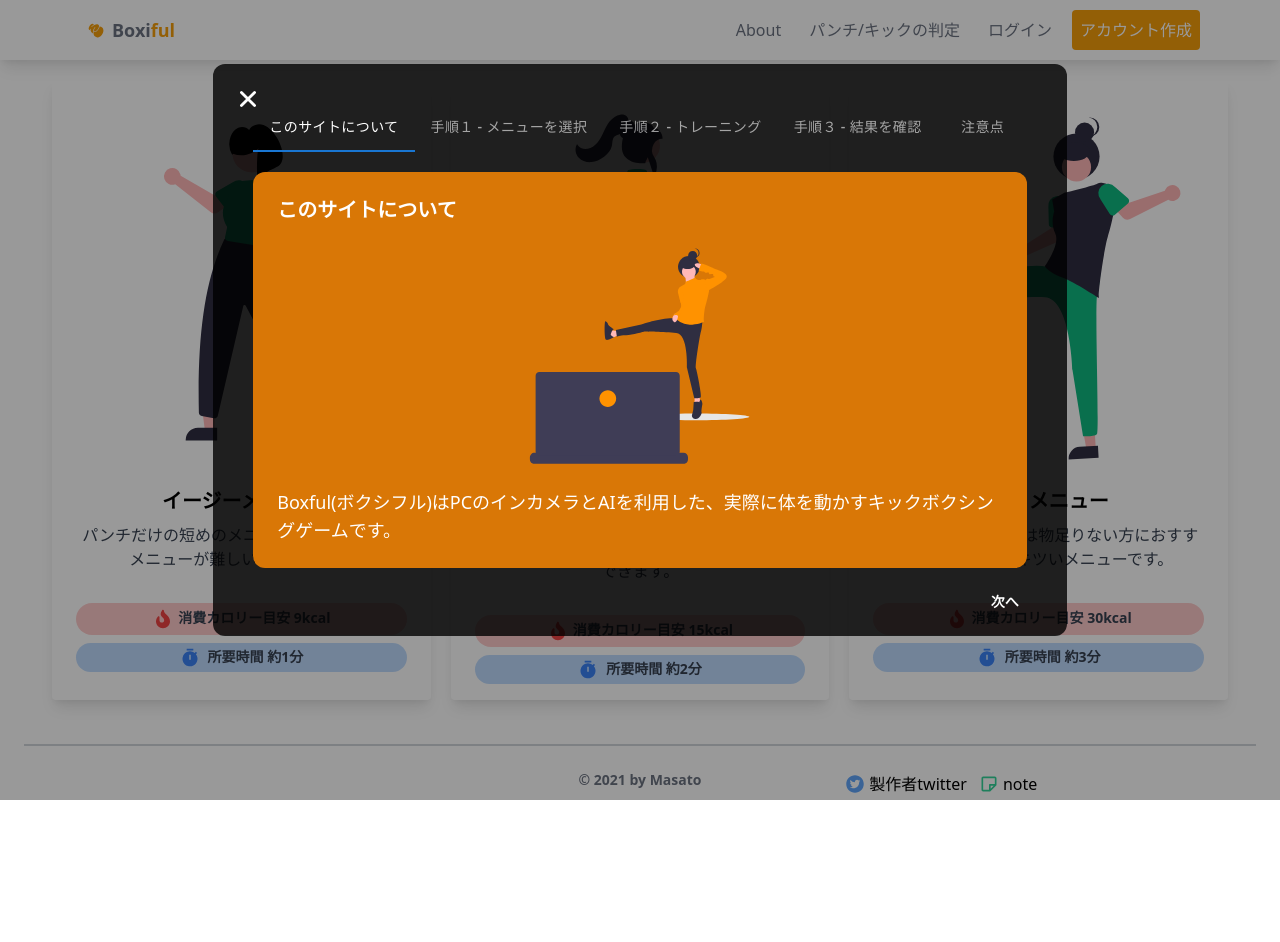
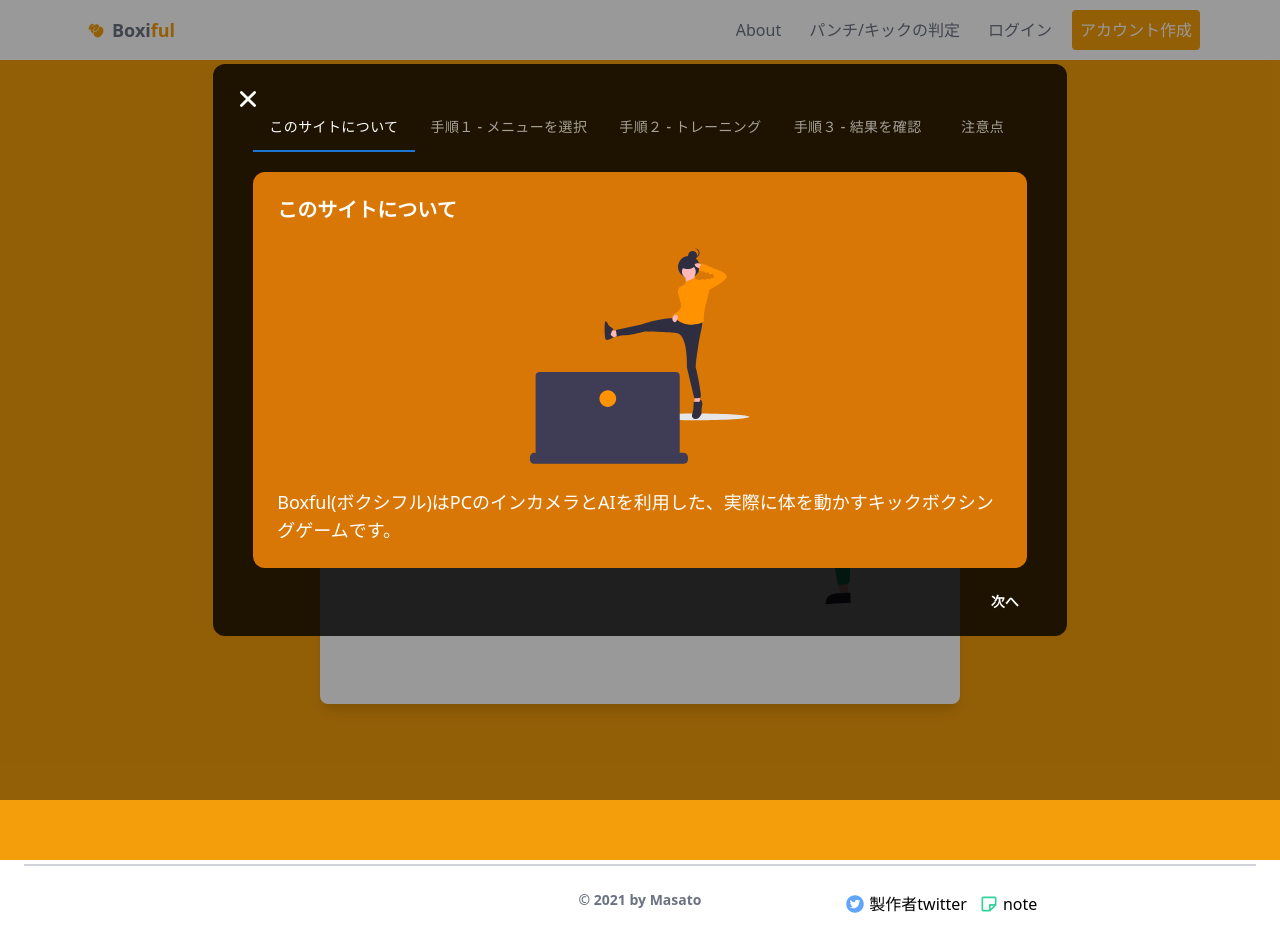
Before and after one commit to masato1230/boxiful, a React (Create React App) app: page /delete_account in a window 1280 px wide. Before the commit this address led to /. Before the commit the page ends 822 px from the top, so only its background shows below. Built offline with nearby package versions, Linux system fonts and the light colour scheme; what @mediapipe/pose would draw is missing.

Commit message:
Add Delete Account Component and api functionalities

```diff
--- /dev/null
+++ b/src/components/DeleteAccount.tsx
@@ -0,0 +1,86 @@
+import React, { useState } from 'react';
+import { GiBoxingGlove } from 'react-icons/gi';
+import hardMenuIcon from '../images/hardMenuIcon.svg';
+import API from '../api';
+import { useHistory } from 'react-router';
+import { useIsLoggedIn } from '../hooks/useIsLoggedIn';
+import { useCookies } from 'react-cookie';
+import { ACCESS_TOKEN } from '../constants/cookieKeys';
+
+const DeleteAccount = () => {
+  const { logout } = useIsLoggedIn();
+  const cookies = useCookies()[0];
+  const [errorMessage, setErrorMessage] = useState<String | null>(null);
+  const history = useHistory();
+
+  const handleSubmit = (e: React.FormEvent<HTMLFormElement>) => {
+    e.preventDefault();
+
+    API.delete('users/delete/', {
+      headers: {
+        Authorization: `JWT ${cookies[ACCESS_TOKEN]}`,
+      },
+    })
+      .then(() => {
+        logout();
+        history.push('/');
+      })
+      .catch((error) => {
+        if (error.response.status === 401) {
+          setErrorMessage('アカウントを削除するには、ログインが必要です。');
+        } else {
+          setErrorMessage(error.response.data);
+        }
+      });
+  };
+
+  return (
+    <div className="flex flex-col items-center flex-1 px-4 sm:px-0 bg-yellow-500 h-screen pt-36">
+      <div
+        className="flex rounded-lg shadow-lg w-full sm:w-3/4 lg:w-1/2 bg-white sm:mx-0"
+        style={{ height: 500 }}
+      >
+        <div className="flex flex-col w-full md:w-1/2 p-4">
+          <div className="flex flex-col flex-1 justify-center mb-8">
+            <h1 className="text-center flex justify-center items-center text-4xl">
+              <div className="text-yellow-500 pr-2">
+                <GiBoxingGlove />
+              </div>
+              <span className="font-semibold text-gray-500">
+                Boxi<span className="text-yellow-500">ful</span>
+              </span>
+            </h1>
+            <div className="w-full mt-4">
+              <h2 className="text-center font-bold text-xl mb-5">
+                アカウントの削除
+              </h2>
+              <form
+                className="form-horizontal w-3/4 mx-auto"
+                onSubmit={handleSubmit}
+              >
+                <p className="text-red-400">
+                  アカウントを削除すると、今までのトレーニング記録も削除されます
+                </p>
+                <div className="flex flex-col mt-8">
+                  <button className="bg-red-500 hover:bg-red-700 text-white text-sm font-semibold py-2 px-4 rounded mb-3">
+                    アカウントを削除
+                  </button>
+                  {errorMessage && (
+                    <p className="text-red-500">{errorMessage}</p>
+                  )}
+                </div>
+              </form>
+            </div>
+          </div>
+        </div>
+        <img
+          className="hidden md:block md:w-1/2 rounded-r-lg object-contain"
+          src={hardMenuIcon}
+          alt="hard menu"
+        />
+      </div>
+    </div>
+  );
+};
+
+export default DeleteAccount;
--- a/src/components/Footer.tsx
+++ b/src/components/Footer.tsx
@@ -1,12 +1,30 @@
 import { AiFillTwitterCircle } from 'react-icons/ai';
 import { BiNote } from 'react-icons/bi';
+import { useHistory } from 'react-router';
+import { useIsLoggedIn } from '../hooks/useIsLoggedIn';
 
 const Footer = () => {
+  const history = useHistory();
+  const { isLoggedIn } = useIsLoggedIn();
+
+  const onDeleteAccountClick = () => {
+    history.push('/delete_account');
+  };
+
   return (
     <footer className="footer">
       <div className="container mx-auto px-6">
         <div className="mt-1 border-t-2 border-gray-300 flex">
-          <div className="w-1/3"></div>
+          <div className="w-1/3 text-center py-6">
+            {isLoggedIn && (
+              <button
+                className="text-xs md:text-base text-gray-500 hover:text-black duration-300 font-medium mb-2"
+                onClick={onDeleteAccountClick}
+              >
+                アカウント削除
+              </button>
+            )}
+          </div>
           <div className="w-1/3 text-center py-6">
             <p className="text-sm text-gray-500 font-bold mb-2">
               © 2021 by Masato
--- a/src/index.tsx
+++ b/src/index.tsx
@@ -11,6 +11,7 @@ import Training from './components/Training/Training';
 import Result from './components/Result/Result';
 import Login from './components/Login';
 import Register from './components/Register';
+import DeleteAccount from './components/DeleteAccount';
 import API from './api';
 import { store } from './state/store';
 import { useCookies } from 'react-cookie';
@@ -76,6 +77,9 @@ const App = () => {
             <Route path="/register">
               <Register />
             </Route>
+            <Route path="/delete_account">
+              <DeleteAccount />
+            </Route>
             <Route path="/training_to_result">
               <TrainingResultBuffer />
             </Route>
```
